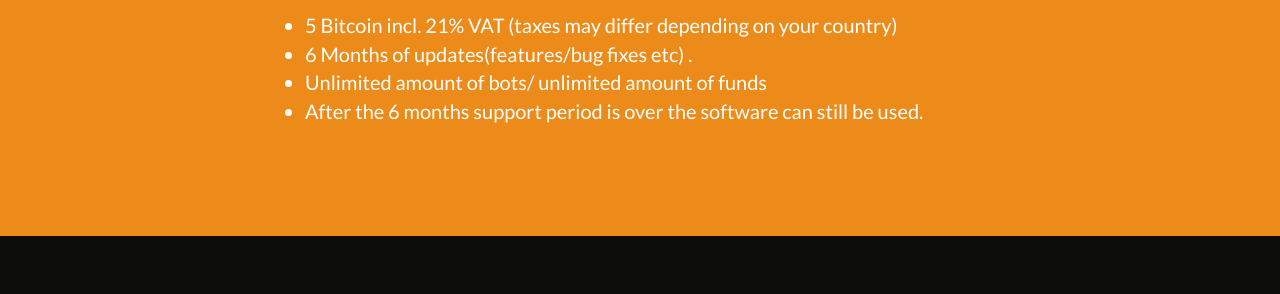
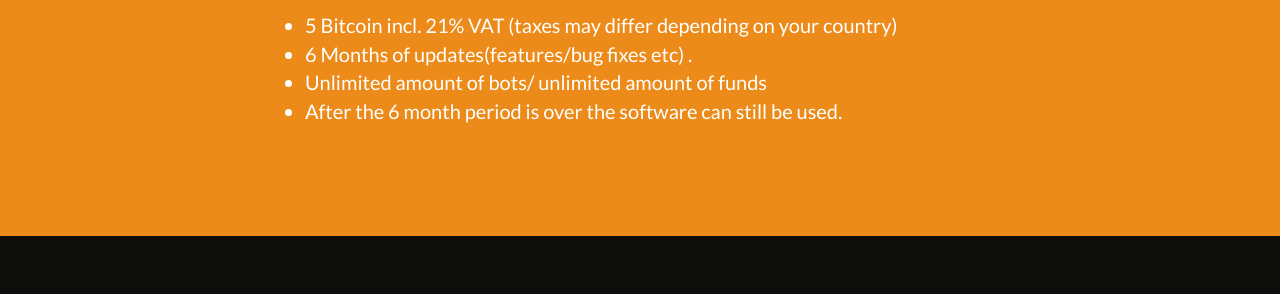
Before and after one commit to Tulip-HFT/Tulip-HFT.github.io, a Jekyll site: the page built from index.html, in a window 1280 px wide and 900 px high, scrolled down 3401 px. Shown: the part 317-611 px from the top of the window. Built offline with Jekyll 4.4.1, drawn with Linux system fonts in a browser that asks for light colours.

Commit message:
minor change

```diff
--- a/_includes/pricing.html
+++ b/_includes/pricing.html
@@ -13,7 +13,7 @@
                     <li>5 Bitcoin incl. 21% VAT (taxes may differ depending on your country) </li>
                     <li>6 Months of updates(features/bug fixes etc) .</li>
                     <li>Unlimited amount of bots/ unlimited amount of funds</li>
-                    <li>After the 6 months support period is over the software can still be used.</li>
+                    <li>After the 6 month period is over the software can still be used.</li>
                     </ul>
                 </div>
 
```
